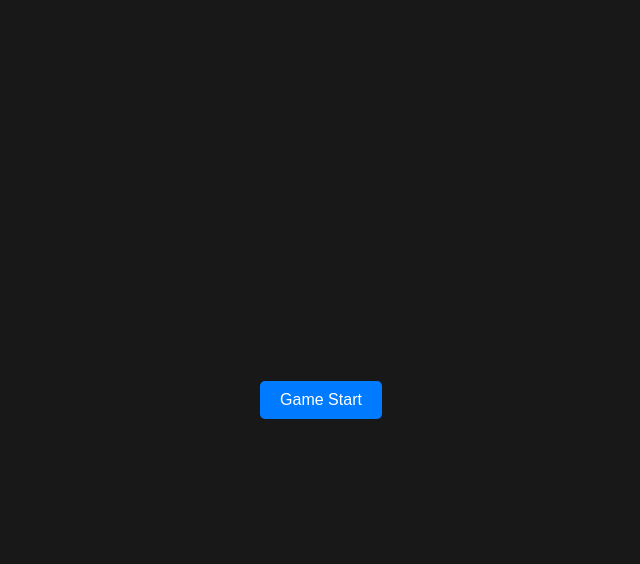
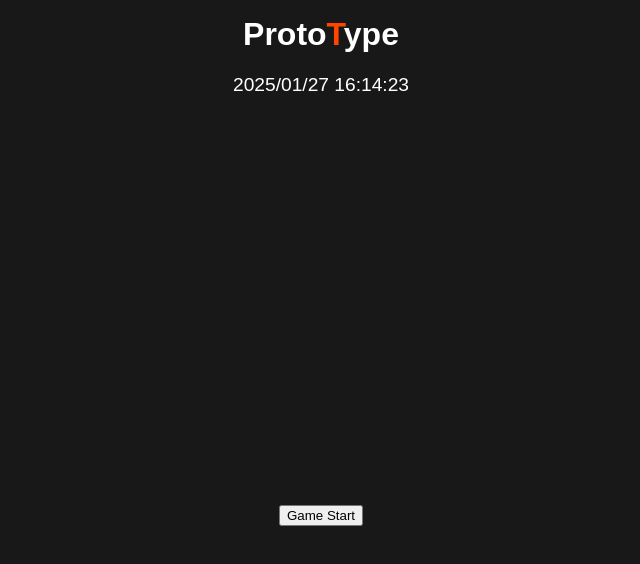
Before and after one commit to rebuildup/ProtoType, a React (Vite) app: page / in a window 1280 px wide. Shown: the top 564 px of the page, without its empty margins (319-959 px from the left). Built offline with nearby package versions, Linux system fonts and the light colour scheme.

Commit message:
Update: modify HTML title, add Header component, and implement CurrentTime feature

```diff
--- a/index.html
+++ b/index.html
@@ -4,7 +4,7 @@
     <meta charset="UTF-8" />
     <link rel="icon" type="image/svg+xml" href="/vite.svg" />
     <meta name="viewport" content="width=device-width, initial-scale=1.0" />
-    <title>ProtoType 究極のタイピングゲーム</title>
+    <title>Proto Type 究極のタイピングゲーム</title>
   </head>
   <body>
     <div id="root"></div>
--- a/package.json
+++ b/package.json
@@ -10,6 +10,7 @@
     "preview": "vite preview"
   },
   "dependencies": {
+    "gsap": "^3.12.7",
     "pixi.js": "^8.7.2",
     "react": "^18.3.1",
     "react-dom": "^18.3.1"
--- a/src/App.tsx
+++ b/src/App.tsx
@@ -1,6 +1,7 @@
 import React, { useState } from "react";
 import Home from "./components/Home.tsx";
 import WebGLPopup from "./components/WebGLPopup.tsx";
+import Header from "./components/Header.tsx";
 import "./index.css";
 
 const App: React.FC = () => {
@@ -16,6 +17,7 @@ const App: React.FC = () => {
 
   return (
     <div>
+      <Header />
       <Home onOpenPopup={handleOpenPopup} />
       {showPopup && <WebGLPopup onClose={handleClosePopup} />}
     </div>
--- /dev/null
+++ b/src/components/CurrentTime.tsx
@@ -0,0 +1,35 @@
+import React, { useState, useEffect } from "react";
+
+const CurrentTime: React.FC = () => {
+  const [currentTime, setCurrentTime] = useState<string>("");
+
+  useEffect(() => {
+    const updateTime = () => {
+      const now = new Date();
+      const options: Intl.DateTimeFormatOptions = {
+        year: "numeric",
+        month: "2-digit",
+        day: "2-digit",
+        hour: "2-digit",
+        minute: "2-digit",
+        second: "2-digit",
+        timeZone: "Asia/Tokyo",
+      };
+      setCurrentTime(now.toLocaleString("ja-JP", options));
+    };
+
+    updateTime(); // 初回実行
+    const timerId = setInterval(updateTime, 1000);
+
+    // クリーンアップ関数
+    return () => clearInterval(timerId);
+  }, []);
+
+  return (
+    <div>
+      <p>{currentTime}</p>
+    </div>
+  );
+};
+
+export default CurrentTime;
--- /dev/null
+++ b/src/components/Header.tsx
@@ -0,0 +1,16 @@
+import React from "react";
+import CurrentTime from "./CurrentTime.tsx";
+import "../styles/header.css";
+
+const Haeder: React.FC = ({}) => {
+  return (
+    <div className="header">
+      <h1 className="Title">
+        Proto<span>T</span>ype
+      </h1>
+      <CurrentTime />
+    </div>
+  );
+};
+
+export default Haeder;
--- a/src/components/WebGLPopup.tsx
+++ b/src/components/WebGLPopup.tsx
@@ -29,8 +29,8 @@ const WebGLPopup: React.FC<WebGLPopupProps> = ({ onClose }) => {
         appRef.current = app;
 
         await app.init({
-          width: 720,
-          height: 600,
+          width: 720 * 2,
+          height: 600 * 2,
           backgroundColor: 0x000000,
           autoStart: false,
         });
--- a/src/index.css
+++ b/src/index.css
@@ -1,43 +1,5 @@
-@font-face {
-  font-family: "ZeroGothic";
-  src: local("ZeroGothic"),
-    url("/src/styles/fonts/ZeroGothic.woff") format("woff");
-  font-weight: 400;
-  font-style: normal;
-  font-display: swap;
-}
-@font-face {
-  font-family: "ShipporiGothicB2-OTF-Bold";
-  src: local("ShipporiGothicB2-OTF-Bold"),
-    url("/src/styles/fonts/ShipporiGothicB2-OTF-Bold.otf") format("opentype");
-  font-weight: 400;
-  font-style: normal;
-  font-display: swap;
-}
-/*
-url("/src/styles/fonts/ZeroGothic.otf") format("opentype"),
-    url("/src/styles/fonts/ZeroGothic.ttf") format("truetype"),
-    url("/src/styles/fonts/ZeroGothic.woff") format("woff");
-
-*/
-/* 全体に適用するスタイル */
 body {
   margin: 0;
-  font-family: "ZeroGothic", Arial, sans-serif;
+  font-family: Arial, sans-serif;
   background-color: #181818;
 }
-
-/* ボタンの基本スタイル */
-button {
-  padding: 10px 20px;
-  font-size: 16px;
-  cursor: pointer;
-  border: none;
-  background-color: #007bff;
-  color: white;
-  border-radius: 5px;
-}
-
-button:hover {
-  background-color: #0056b3;
-}
--- /dev/null
+++ b/src/styles/header.css
@@ -0,0 +1,15 @@
+.Title {
+  color: #fff;
+  font-size: 2rem;
+  text-align: center;
+  margin-top: 1rem;
+}
+.Title span {
+  color: #ff4500;
+}
+p {
+  color: #fff;
+  font-size: 1.2rem;
+  text-align: center;
+  margin-top: 1rem;
+}
```
Also changed, not shown: 1 other file (tests, documents, lock files or other folders).
